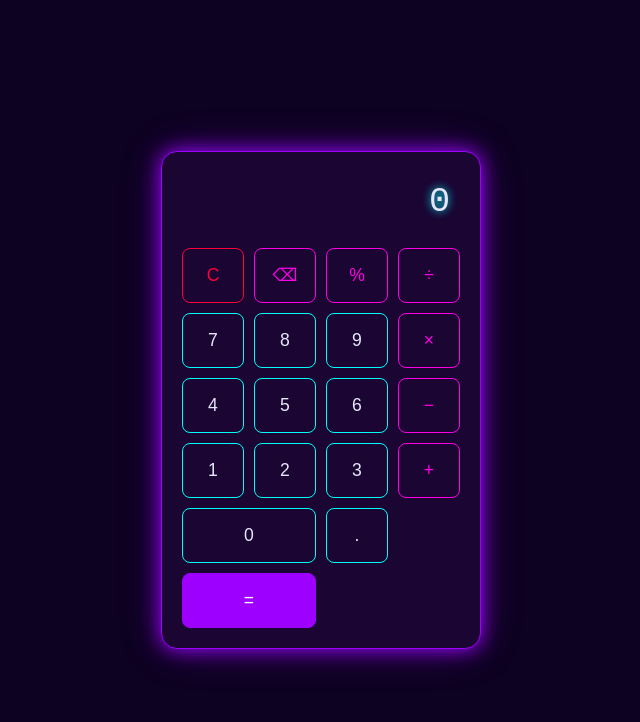
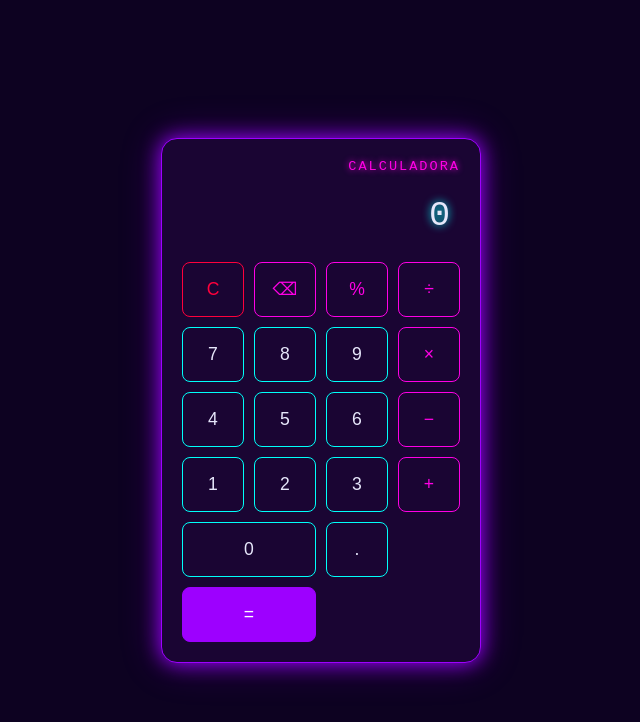
Before and after one commit to DanielOR20/Calculadora_neon, a website: page index.html in a window 1280 px wide. Shown: the whole page, without its empty margins (319-959 px from the left). Drawn offline with Linux system fonts and the light colour scheme.

Commit message:
feat: agregar titulo Calculadora en la esquina superior
Se agrega un header con el titulo del proyecto, alineado a la derecha y con estilo neon consistente con el resto de la interfaz.

```diff
--- a/css/style.css
+++ b/css/style.css
@@ -157,3 +157,13 @@ body {
 body {
   overflow: hidden;
 }
+
+.calc-title {
+  text-align: right;
+  font-size: 0.85rem;
+  letter-spacing: 2px;
+  text-transform: uppercase;
+  color: var(--neon-magenta);
+  text-shadow: 0 0 6px var(--neon-magenta);
+  margin-bottom: 12px;
+}
--- a/index.html
+++ b/index.html
@@ -10,7 +10,8 @@
 </head>
 <body>
   <main class="calculator">
-  <section class="display">
+    <header class="calc-title">Calculadora</header>
+    <section class="display">
     <div class="history" id="history"></div>
     <div class="current" id="current">0</div>
   </section>
```
